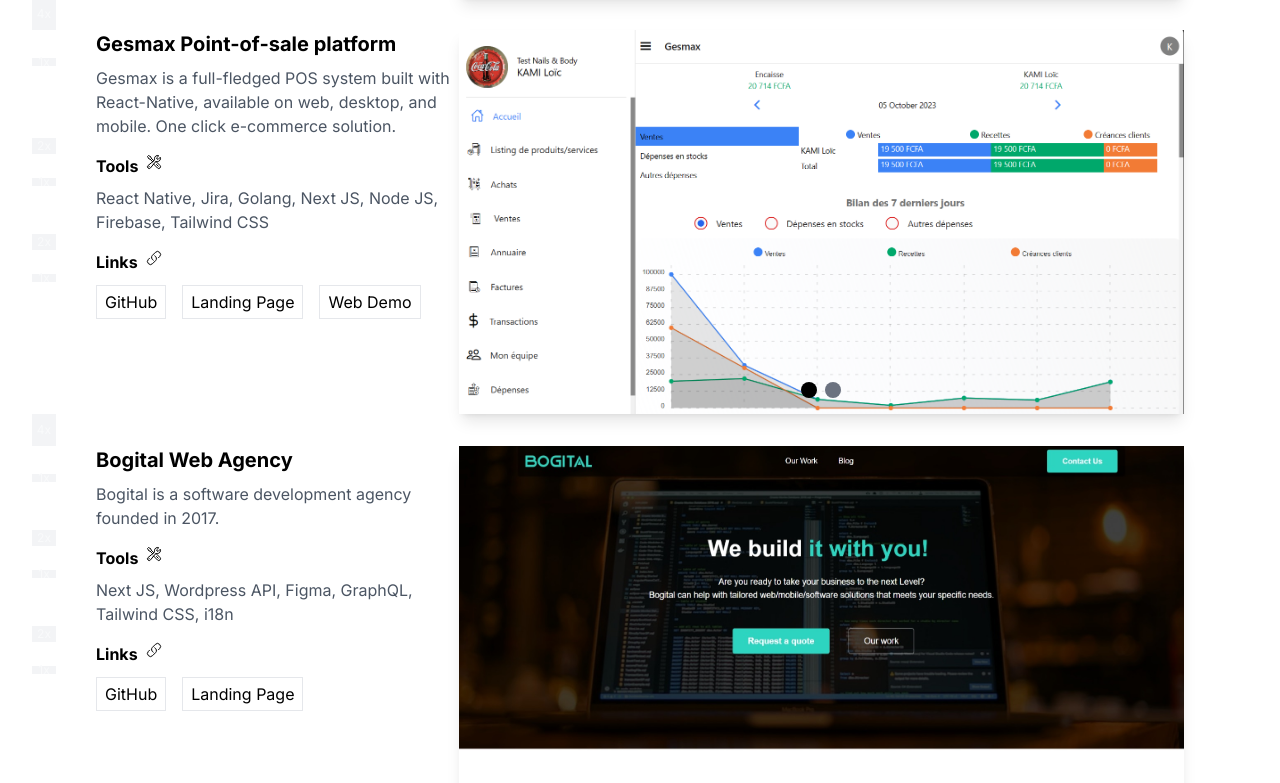
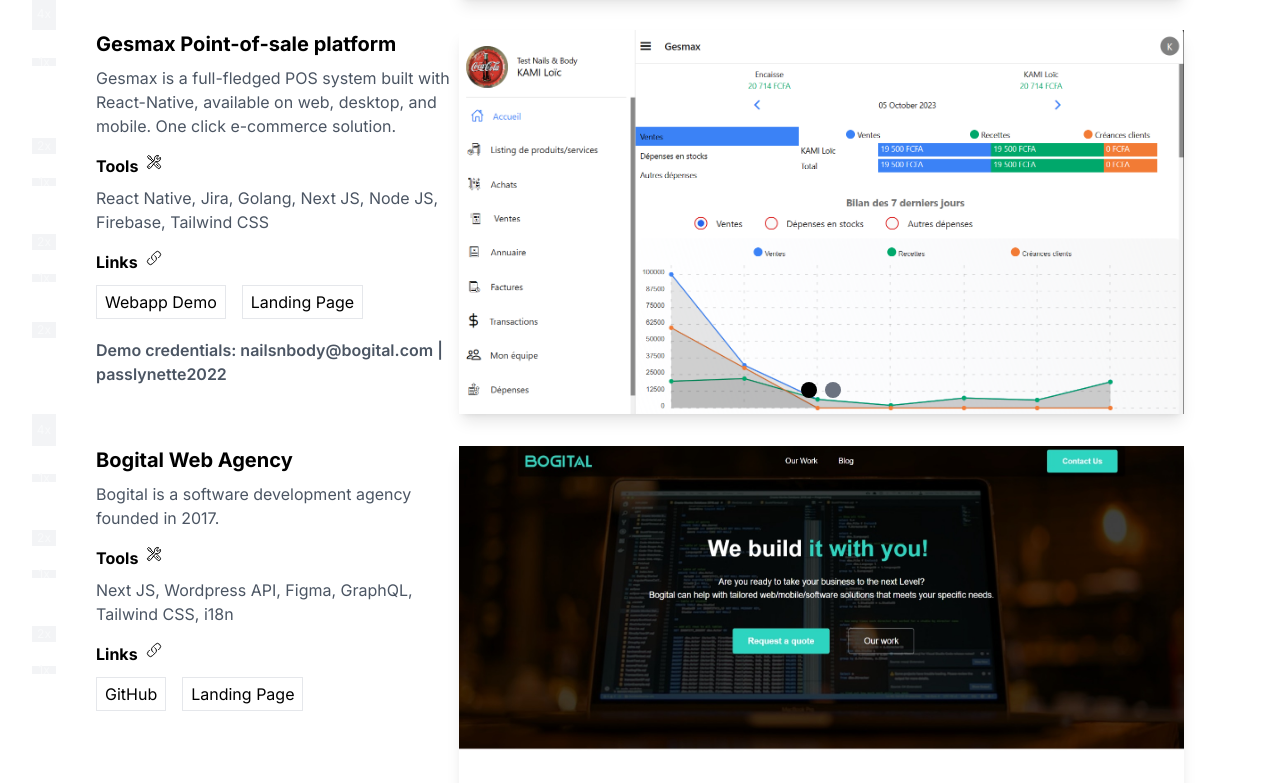
Before and after one commit to kamicodaxe/portfolio, a Next.js app: page / in a window 1280 px wide. Shown: the part 1194-1977 px from the top of the page. Built offline with nearby package versions, Linux system fonts and the light colour scheme.

Commit message:
Update database.ts and component project.tsx

```diff
--- a/src/components/project.tsx
+++ b/src/components/project.tsx
@@ -59,6 +59,14 @@
 							}
 						</div>
 					</div>
+					{
+						project.info && (
+							<>
+								<Ruler height='16px' />
+								<p className="font-semibold"> {project.info} </p>
+							</>
+						)
+					}
 
 				</div>
 
--- a/src/lib/database.ts
+++ b/src/lib/database.ts
@@ -30,7 +30,8 @@
 					"src": "/images/kb-3.PNG",
 					"alt": "KBOOM.gg Clone light mode Screenshot"
 				}
-			]
+			],
+			"info": ""
 		},
 		{
 			"name": "Gesmax Point-of-sale platform",
@@ -38,17 +39,14 @@
 			"tools": ["React Native", "Jira", "Golang", "Next JS", "Node JS", "Firebase", "Tailwind CSS"],
 			"links": [
 				{
-					"title": "GitHub",
-					"url": "https://github.com/kamicodaxe/gesmax.web"
+					"title": "Webapp Demo",
+					"url": "http://gesmaxapp.vercel.app/"
 				},
 				{
 					"title": "Landing Page",
 					"url": "http://gesmax.vercel.app/"
-				},
-				{
-					"title": "Web Demo",
-					"url": "http://gesmaxapp.vercel.app/"
 				}
+
 			],
 			"media": [
 				{
@@ -61,7 +59,8 @@
 					"src": "/images/ges-2.PNG",
 					"alt": "Gesmax landing page screenshot"
 				}
-			]
+			],
+			"info": "Demo credentials: nailsnbody@bogital.com | passlynette2022"
 		},
 		{
 			"name": "Bogital Web Agency",
@@ -133,7 +132,7 @@
 			"links": [
 				{
 					"title": "Website",
-					"url": "Ismatech Business School"
+					"url": "http://ismatech.vercel.app/"
 				}
 			],
 			"media": [
```
